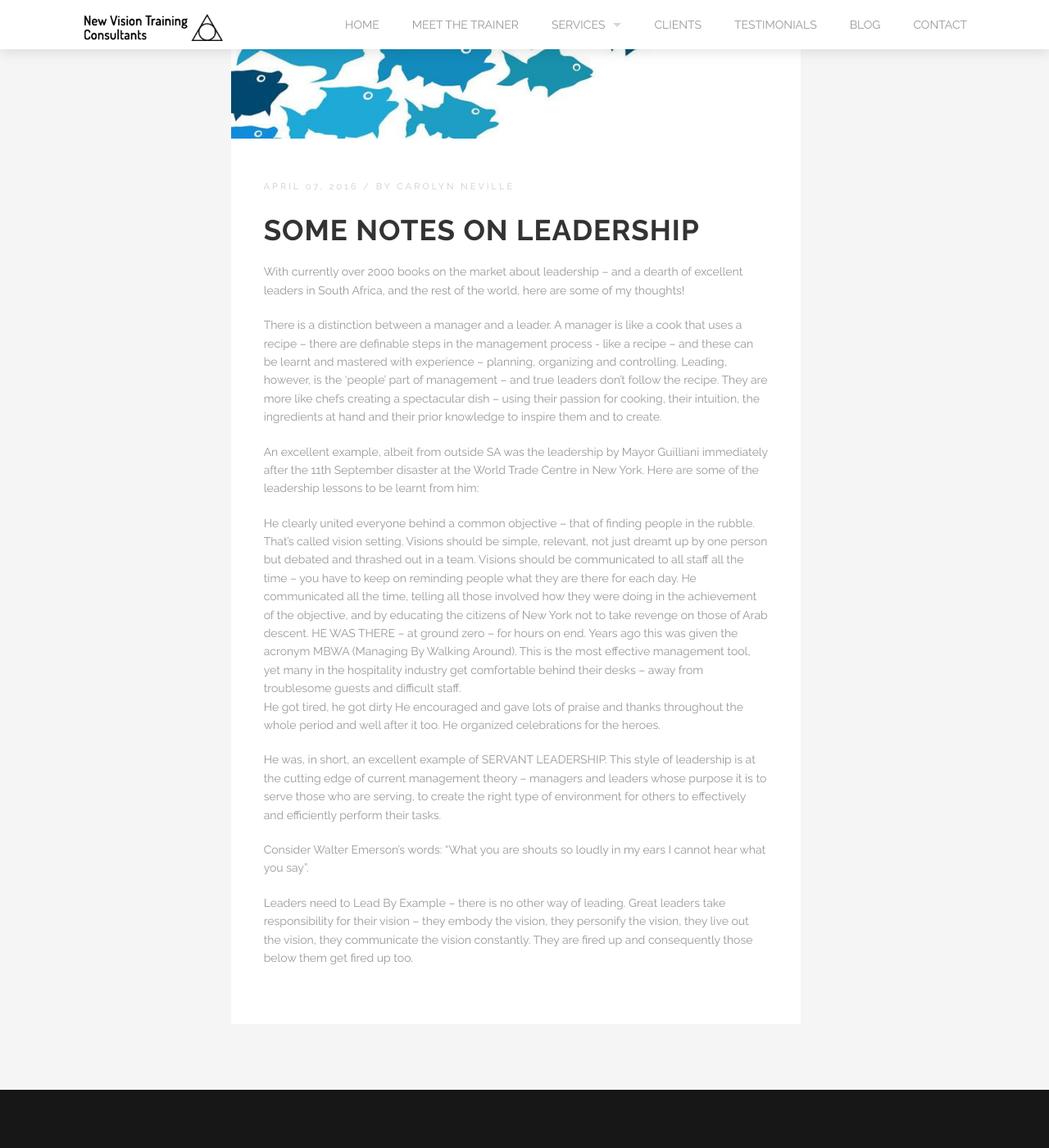
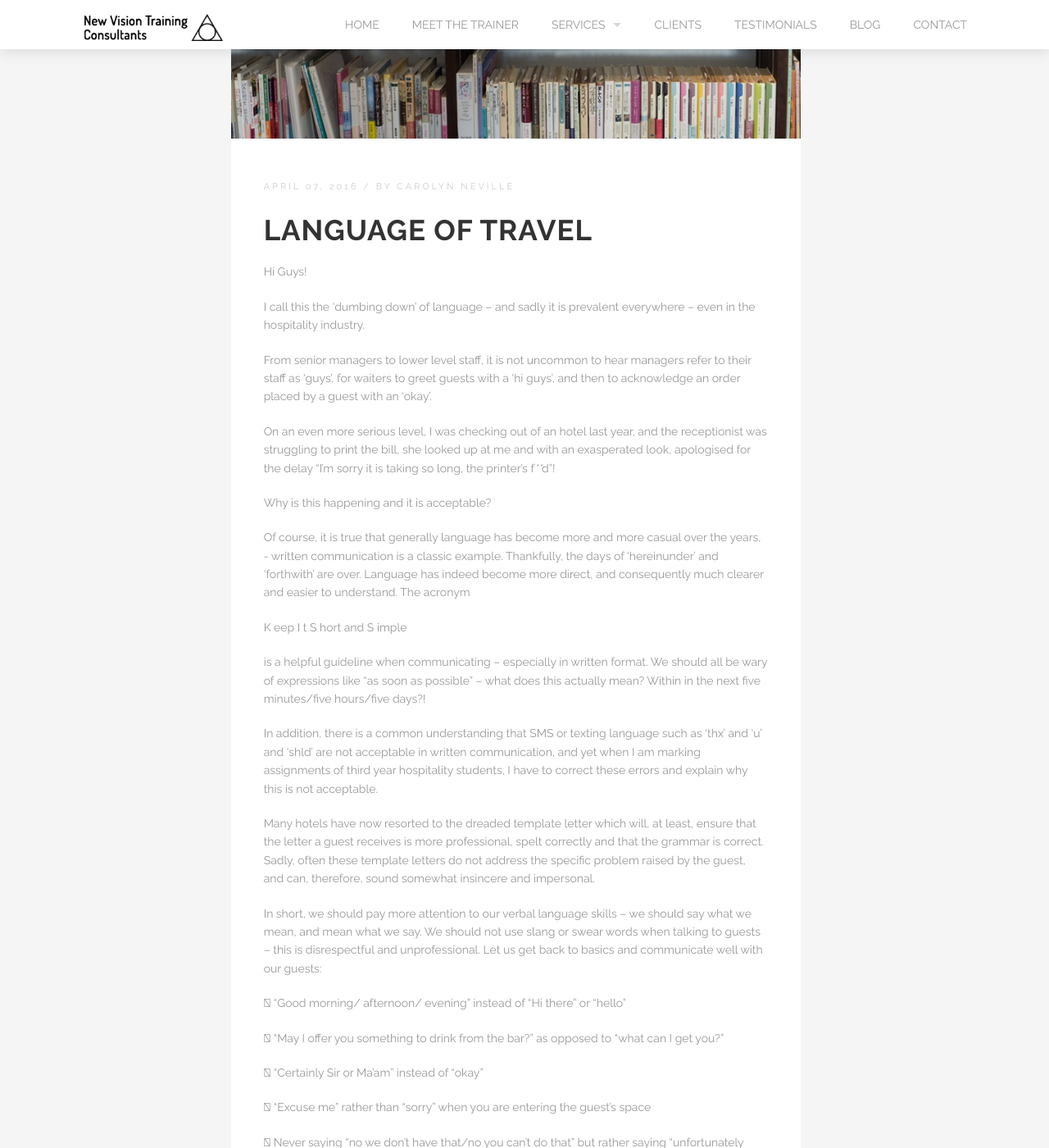
Before and after one commit to newvisionSA/newvisionSA.github.io, a Jekyll site: the page built from _posts/2016-04-07-some-notes-on-leadership - Copy.markdown, in a window 1280 px wide and 1400 px high, scrolled down 767 px. Shown: the whole window at 82% size. Built offline with Jekyll 4.4.1, drawn with Linux system fonts in a browser that asks for light colours; some of the changed text lies outside the part shown.

Commit message:
Adding Language of Travel

```diff
--- a/_posts/2016-04-07-some-notes-on-leadership - Copy.markdown
+++ b/_posts/2016-04-07-some-notes-on-leadership - Copy.markdown
@@ -1,27 +1,48 @@
 ---
 layout: post
-title:  Some Notes on Leadership
+title:  Language of Travel
 date:   2016-04-07 10:52:12
-images: images/leadership.jpg
+images: images/languageoftravel.jpg
 author: Carolyn Neville
 excerpt:
-  With currently over 2000 books on the market about leadership – and a dearth of excellent leaders in South Africa, and the rest of the world, here are some of my thoughts!
-categories: Leadership
+  I call this the ‘dumbing down’ of language – and sadly it is prevalent everywhere – even in the hospitality industry.
+categories: Travel Industry
 ---
-With currently over 2000 books on the market about leadership – and a dearth of excellent leaders in South Africa, and the rest of the world, here are some of my thoughts!
+Hi Guys!
 
-There is a distinction between a manager and a leader.  A manager is like a cook that uses a recipe – there are definable steps in the management process - like a recipe – and these can be learnt and mastered with experience – planning, organizing and controlling.  Leading, however, is the ‘people’ part of management – and true leaders don’t follow the recipe.  They are more like chefs creating a spectacular dish – using their passion for cooking, their intuition, the ingredients at hand and their prior knowledge to inspire them and to create.
+I call this the ‘dumbing down’ of language – and sadly it is prevalent everywhere – even in the hospitality industry.
 
-An excellent example, albeit from outside SA was the leadership by Mayor Guilliani immediately after the 11th September disaster at the World Trade Centre in New York.  Here are some of the leadership lessons to be learnt from him:
+From senior managers to lower level staff, it is not uncommon to hear managers refer to their staff as ‘guys’, for waiters to greet guests with a ‘hi guys’, and then to acknowledge an order placed by a guest with an ‘okay’.
 
-He clearly united everyone behind a common objective – that of finding people in the rubble.  That’s called vision setting.  Visions should be simple, relevant, not just dreamt up by one person but debated and thrashed out in a team.  Visions should be communicated to all staff all the time – you have to keep on reminding people what they are there for each day.
-He communicated all the time, telling all those involved how they were doing in the achievement of the objective, and by educating the citizens of New York not to take revenge on those of Arab descent.
-HE WAS THERE – at ground zero – for hours on end.  Years ago this was given the acronym MBWA (Managing By Walking Around).   This is the most effective management tool, yet many in the hospitality industry get comfortable behind their desks – away from troublesome guests and difficult staff.
-He got tired, he got dirty
-He encouraged and gave lots of praise and thanks throughout the whole period and well after it too.  He organized celebrations for the heroes.
+On an even more serious level, I was checking out of an hotel last year, and the receptionist was struggling to print the bill, she looked up at me and with an exasperated look, apologised for the delay “I’m sorry it is taking so long, the printer’s f****d”!
 
-He was, in short, an excellent example of SERVANT LEADERSHIP.  This style of leadership is at the cutting edge of current management theory – managers and leaders whose purpose it is to serve those who are serving, to create the right type of environment for others to effectively and efficiently perform their tasks.
+Why is this happening and it is acceptable?
 
-Consider Walter Emerson’s words:  “What you are shouts so loudly in my ears I cannot hear what you say”.
+Of course, it is true that generally language has become more and more casual over the years, - written communication is a classic example.  Thankfully, the days of ‘hereinunder’ and ‘forthwith’ are over.  Language has indeed become more direct, and consequently much clearer and easier to understand.  The acronym
 
-Leaders need to Lead By Example – there is no other way of leading.  Great leaders take responsibility for their vision – they embody the vision, they personify the vision, they live out the vision, they communicate the vision constantly.  They are fired up and consequently those below them get fired up too.
+K eep
+I t
+S hort and
+S imple
+
+is a helpful guideline when communicating – especially in written format.  We should all be wary of expressions like “as soon as possible” – what does this actually mean?  Within in the next five minutes/five hours/five days?!
+
+In addition, there is a common understanding that SMS or texting language such as ‘thx’ and ‘u’ and ‘shld’ are not acceptable in written communication, and yet when I am marking assignments of third year hospitality students, I have to correct these errors and explain why this is not acceptable.
+
+Many hotels have now resorted to the dreaded template letter which will, at least, ensure that the letter a guest receives is more professional, spelt correctly and that the grammar is correct.  Sadly, often these template letters do not address the specific problem raised by the guest, and can, therefore, sound somewhat insincere and impersonal.
+
+In short, we should pay more attention to our verbal language skills – we should say what we mean, and mean what we say.  We should not use slang or swear words when talking to guests – this is disrespectful and unprofessional.  Let us get back to basics and communicate well with our guests:
+
+ “Good morning/ afternoon/ evening” instead of “Hi there” or “hello”
+
+ “May I offer you something to drink from the bar?” as opposed to “what can I get you?”
+
+ “Certainly Sir or Ma’am” instead of “okay”
+
+ “Excuse me” rather than “sorry” when you are entering the guest’s space
+
+ Never saying “no we don’t have that/no you can’t do that” but rather saying “unfortunately
+
+we are currently out of stock but may I suggest….instead”
+
+ Referring to staff or colleagues as “team” instead of “guys” or “chaps”, and never ever referring to guests as “guys” or “chaps” but “ladies and gentlemen”.
```
